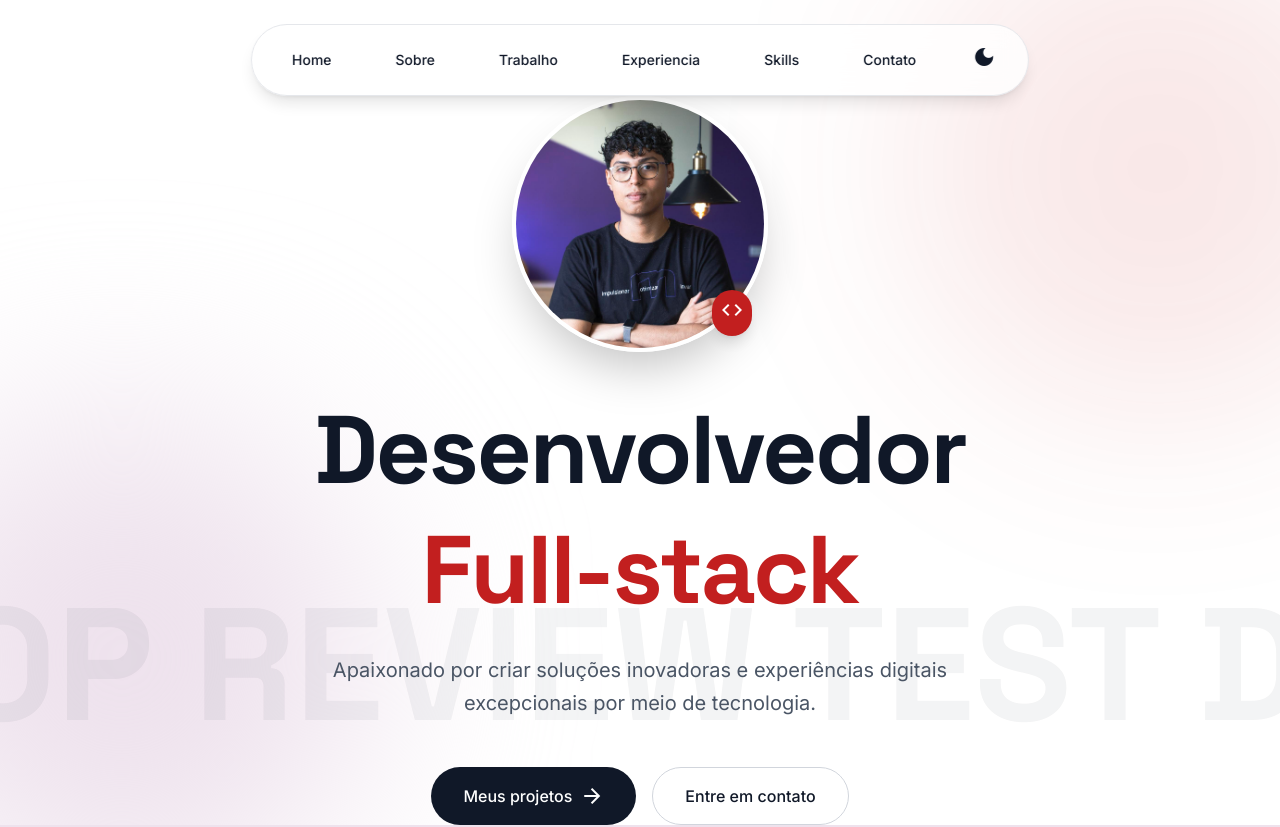
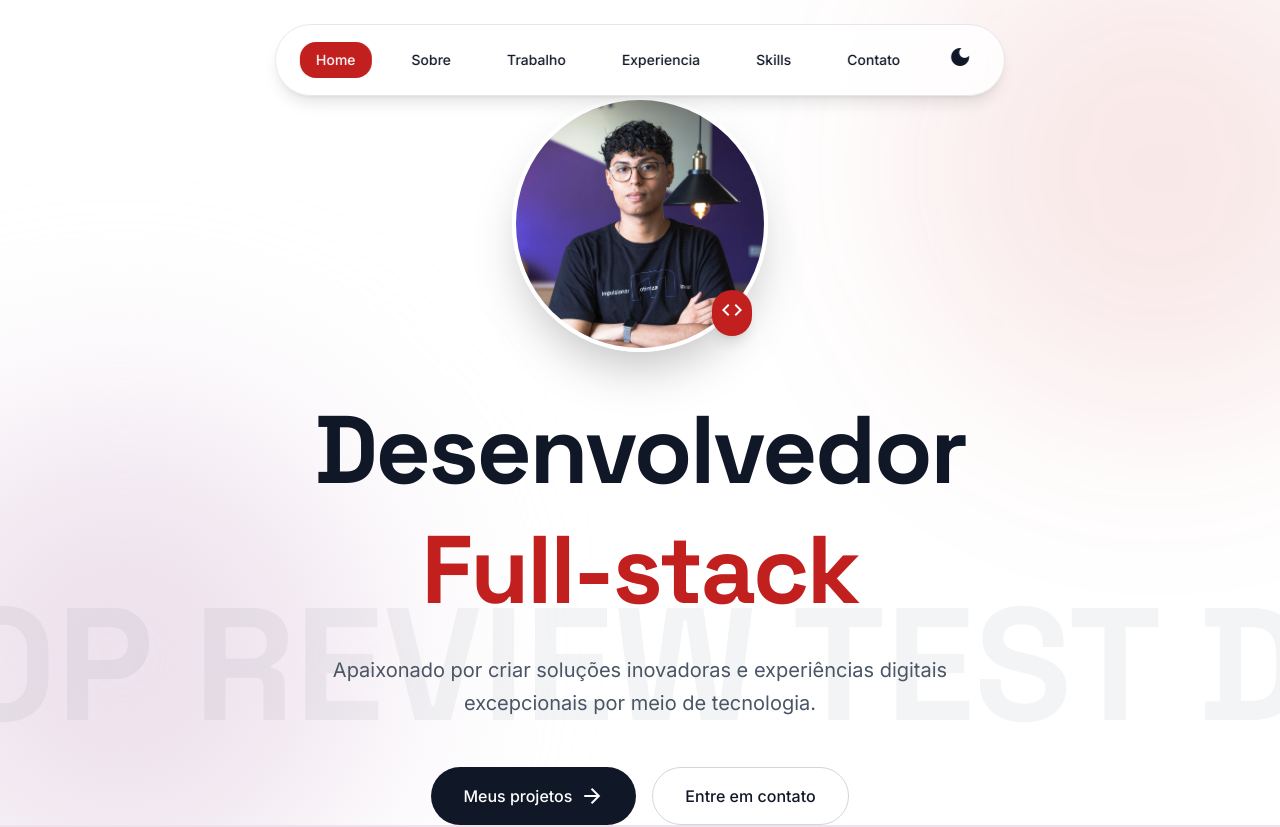
Before and after one commit to guilhermelins7/guilhermelins7.github.io, a React (Vite) app: page / in a window 1280 px wide. Shown: the top 827 px of the page. Built offline with nearby package versions, Linux system fonts and the light colour scheme.

Commit message:
feat: scrollspy header

```diff
--- a/src/components/NavItem.tsx
+++ b/src/components/NavItem.tsx
@@ -1,12 +1,19 @@
 interface NavItemProps {
     label: string,
-    href: string
+    href: string,
+    active?: boolean
 }
 
-export default function NavItem({label, href}: NavItemProps) {
+export default function NavItem({label, href, active = false}: NavItemProps) {
     return (
         <a
-          className="text-sm font-medium rounded-2xl py-2 px-4 hover:text-white hover:bg-primary"
+          className={
+            `text-sm font-medium rounded-2xl py-2 px-4 transition-colors ${
+              active
+                ? "text-white bg-primary"
+                : "hover:text-white hover:bg-primary"
+            }`
+          }
           href={href}
         >
           {label}
--- a/src/sections/Header.tsx
+++ b/src/sections/Header.tsx
@@ -1,3 +1,4 @@
+import { useEffect, useState } from "react";
 import NavItem from "../components/NavItem";
 import ToggleThemeButton from "../components/ToggleThemeButton";
 
@@ -11,13 +12,42 @@ export default function Header() {
         { label: "Contato", href: "#contato" },
     ];
 
+    const [activeSection, setActiveSection] = useState<string>("home");
+
+    useEffect(() => {
+        const sections = ["home", "sobre", "trabalho", "experiencia", "skills", "contato"];
+        const elements = sections.map(id => document.getElementById(id)).filter(Boolean) as Element[];
+
+        if (elements.length === 0) return;
+
+        const observer = new IntersectionObserver(
+            (entries) => {
+                entries.forEach((entry) => {
+                    if (entry.isIntersecting) {
+                        setActiveSection(entry.target.id);
+                    }
+                });
+            },
+            {
+                rootMargin: "-45% 0px -45% 0px",
+                threshold: 0,
+            }
+        );
+
+        elements.forEach((el) => observer.observe(el));
+
+        return () => observer.disconnect();
+    }, []);
+
   return (
     <header>
-      <nav className="fixed top-6 left-1/2 transform -translate-x-1/2 z-50 bg-white/80 dark:bg-[#20131F]/80 backdrop-blur-md px-6 py-3 rounded-full border border-gray-200 dark:border-gray-700 shadow-lg flex items-center gap-8">
+      <nav className="fixed top-6 left-1/2 transform -translate-x-1/2 z-50 bg-white/80 dark:bg-[#20131F]/80 backdrop-blur-md px-6 py-3 rounded-full border border-gray-200 dark:border-gray-700 shadow-lg flex items-center gap-6">
         {links.map((link) => (
             <NavItem
+                key={link.href}
                 label={link.label}
                 href={link.href}
+                active={activeSection === link.href.slice(1)}
             />
         ))}
         <ToggleThemeButton/>
```
